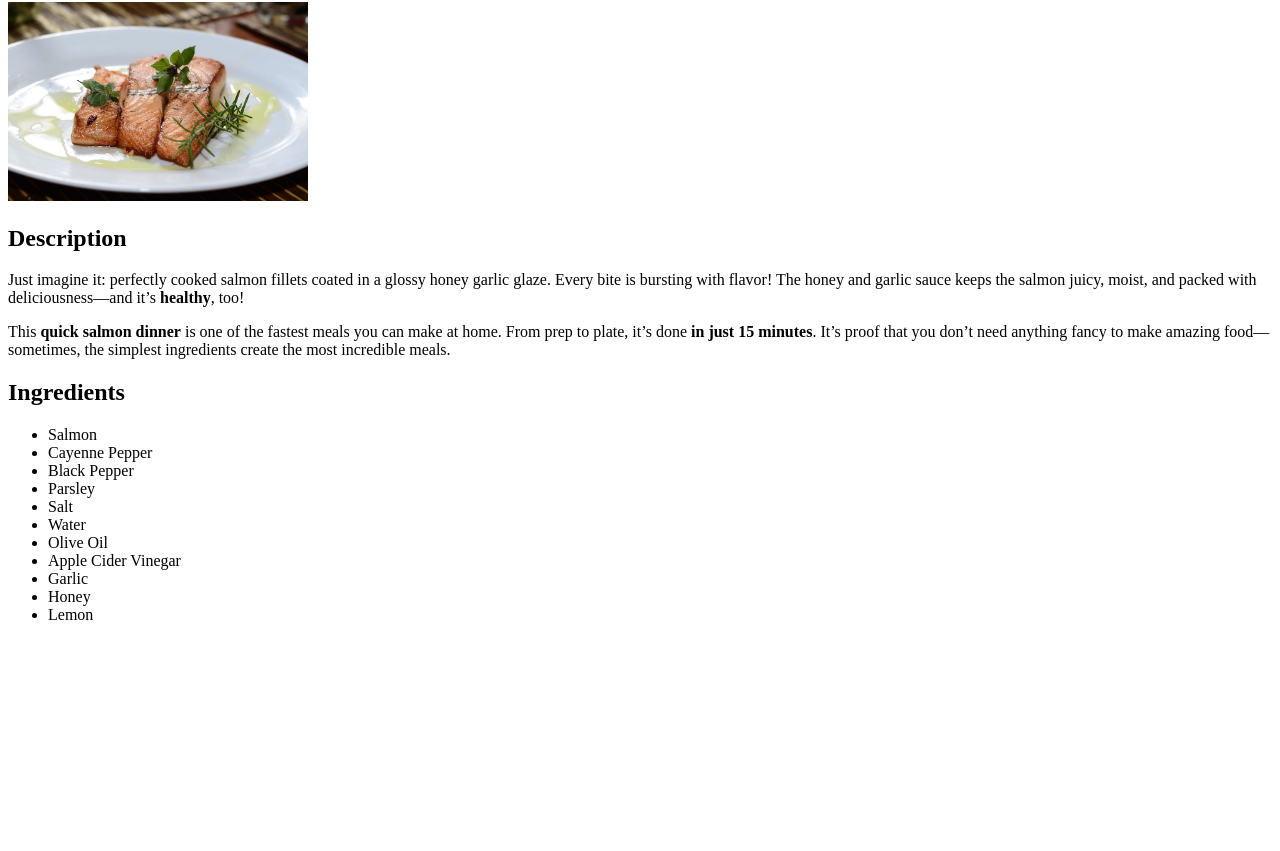
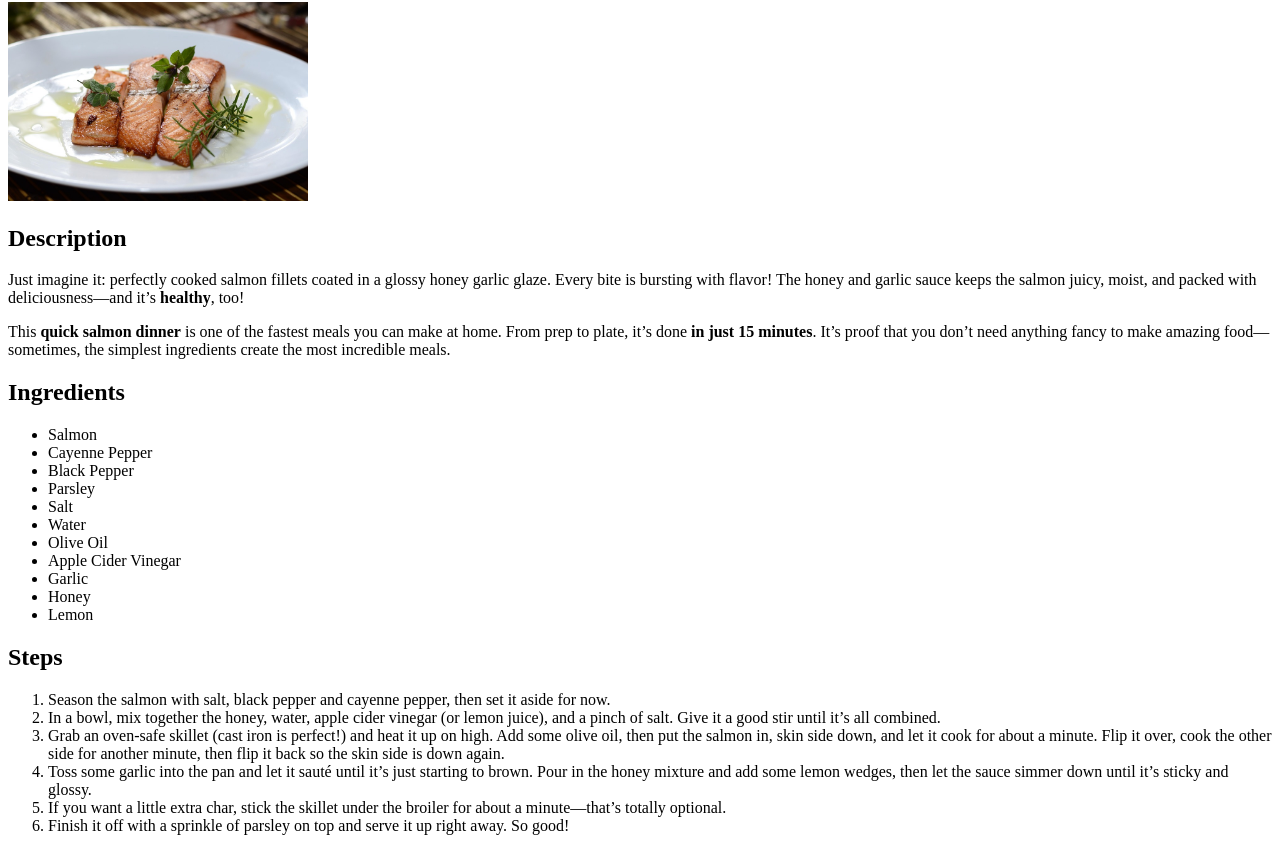
Before and after one commit to CodeMarek/odin-recipes, a plain HTML site: page recipes/honey-garlic-salmon.html in a window 1280 px wide. Shown: the part 104-955 px from the top of the page. Before the commit the page ends 800 px from the top, so only its background shows below. Drawn offline with Linux system fonts and the light colour scheme.

Commit message:
Add Steps section to salmon recipe

```diff
--- a/recipes/honey-garlic-salmon.html
+++ b/recipes/honey-garlic-salmon.html
@@ -34,5 +34,15 @@
       <li>Lemon</li>
     </ul>
 
+
+    <h2>Steps</h2>
+    <ol>
+      <li>Season the salmon with salt, black pepper and cayenne pepper, then set it aside for now.</li>
+      <li>In a bowl, mix together the honey, water, apple cider vinegar (or lemon juice), and a pinch of salt. Give it a good stir until it’s all combined.</li>
+      <li>Grab an oven-safe skillet (cast iron is perfect!) and heat it up on high. Add some olive oil, then put the salmon in, skin side down, and let it cook for about a minute. Flip it over, cook the other side for another minute, then flip it back so the skin side is down again.</li>
+      <li>Toss some garlic into the pan and let it sauté until it’s just starting to brown. Pour in the honey mixture and add some lemon wedges, then let the sauce simmer down until it’s sticky and glossy.</li>
+      <li>If you want a little extra char, stick the skillet under the broiler for about a minute—that’s totally optional.</li>
+      <li>Finish it off with a sprinkle of parsley on top and serve it up right away. So good!</li>
+    </ol>
   </body>
 </html>
```
